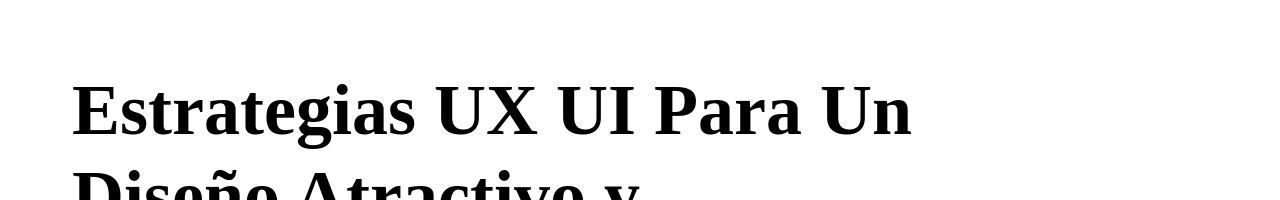
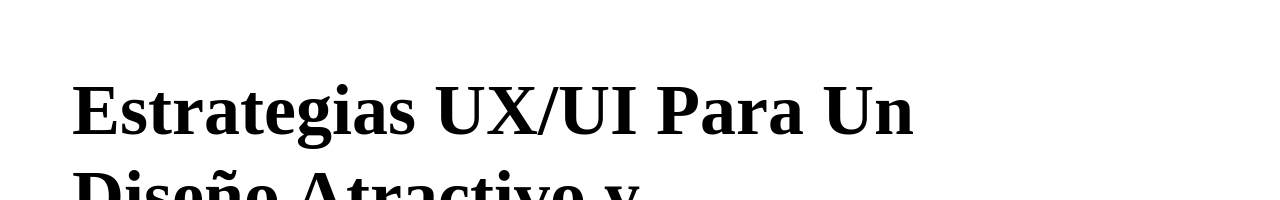
Before and after one commit to LucianoTreachi/Blog-UX-UI, a React (Vite) app: page / in a window 1280 px wide. Shown: the part 240-440 px from the top of the page. Built offline with nearby package versions, Linux system fonts and the light colour scheme; grey boxes are pictures that could not be loaded; the HTML template or start-up script is replaced by a standard one.

Commit message:
Actualizar información, eliminar código comentado, y agregar información a los atributos alt

```diff
--- a/index.html
+++ b/index.html
@@ -5,12 +5,12 @@
   <meta charset="UTF-8" />
   <link rel="icon" type="image/svg+xml" href="./src/assets/favicon.png" />
   <meta name="viewport" content="width=device-width, initial-scale=1.0" />
-  <title>Estrategias UX UI para un diseño atractivo | Por Luciano Treachi</title>
+  <title>Estrategias UX/UI para un diseño atractivo | Por Luciano Treachi</title>
   <meta name="description"
     content="Descubre una gran colección de consejos y técnicas que pueden ayudar a mejorar la experiencia de usuario y el diseño de tu interfaz.">
 
   <!-- Facebook -->
-  <meta property="og:title" content="Estrategias UX UI para un diseño atractivo | Por Luciano Treachi">
+  <meta property="og:title" content="Estrategias UX/UI para un diseño atractivo | Por Luciano Treachi">
   <meta property="og:description"
     content="Descubre una gran colección de consejos y técnicas que pueden ayudar a mejorar la experiencia de usuario y el diseño de tu interfaz.">
   <meta property="og:url" content="https://blog-ux-ui.vercel.app/">
@@ -23,7 +23,7 @@
   <!-- Twitter -->
   <meta name="twitter:card" content="summary_large_image">
   <meta name="twitter:creator" content="@LucianoTreachi">
-  <meta name="twitter:title" content="Estrategias UX UI para un diseño atractivo | Por Luciano Treachi">
+  <meta name="twitter:title" content="Estrategias UX/UI para un diseño atractivo | Por Luciano Treachi">
   <meta name="twitter:description"
     content="Descubre una gran colección de consejos y técnicas que pueden ayudar a mejorar la experiencia de usuario y el diseño de tu interfaz.">
   <meta name="twitter:image"
--- a/src/components/articleDetail/ArticleDetail.jsx
+++ b/src/components/articleDetail/ArticleDetail.jsx
@@ -18,18 +18,30 @@ export default function ArticleDetail() {
           <GoBackButton />
           <h1 className={styles.title}>{articleSelected.title}</h1>
           <span className={styles.time}>{articleSelected.time}</span>
-          <img className={styles.cover} src={articleSelected.cover} alt="" />
+          <img
+            className={styles.cover}
+            src={articleSelected.cover}
+            alt="Imagen de portada del artículo"
+          />
           <div className={styles.description}>
             {articleSelected.description}
           </div>
           <h2 className={styles.redTitle}>
             <ImCross className={styles.crossIcon} /> Evita esto
           </h2>
-          <img className={styles.image} src={articleSelected.image1} alt="" />
+          <img
+            className={styles.image}
+            src={articleSelected.image1}
+            alt="Imagen ilustrativa 1"
+          />
           <h2 className={styles.greenTitle}>
             <FaCheck className={styles.checkIcon} /> Mejor esto
           </h2>
-          <img className={styles.image} src={articleSelected.image2} alt="" />
+          <img
+            className={styles.image}
+            src={articleSelected.image2}
+            alt="Imagen ilustrativa 2"
+          />
         </div>
       </section>
     </main>
--- a/src/components/articleList/ArticleList.jsx
+++ b/src/components/articleList/ArticleList.jsx
@@ -16,7 +16,11 @@ export default function ArticleList() {
         <div className={styles.articlesContainer}>
           {data.map((article) => (
             <div className={styles.card} key={article.url}>
-              <img className={styles.cardImage} src={article.cover} alt="" />
+              <img
+                className={styles.cardImage}
+                src={article.cover}
+                alt="Imagen de portada del artículo"
+              />
               <div className={styles.cardContent}>
                 <h3 className={styles.cardTitle}>{article.title}</h3>
                 <span className={styles.cardtime}>{article.time}</span>
--- a/src/components/footer/Footer.jsx
+++ b/src/components/footer/Footer.jsx
@@ -5,7 +5,7 @@ export default function Footer() {
     <footer className={styles.footer}>
       <div className={styles.container}>
         <p className={styles.paragraph}>
-          Estrategias UX UI para un diseño atractivo | Por Luciano Treachi
+          Estrategias UX/UI para un diseño atractivo | Por Luciano Treachi
         </p>
       </div>
     </footer>
--- a/src/components/home/Home.jsx
+++ b/src/components/home/Home.jsx
@@ -6,7 +6,7 @@ export default function Home() {
       <div className={styles.container}>
         <div className={styles.col1}>
           <h1 className={styles.title}>
-            <span className={styles.titleSpan}>Estrategias UX UI</span> Para Un
+            <span className={styles.titleSpan}>Estrategias UX/UI</span> Para Un
             Diseño Atractivo y Funcional
           </h1>
           <p className={styles.paragraph}>
```
Also changed, not shown: src/components/header/Header.jsx (+0 -7 lines).
